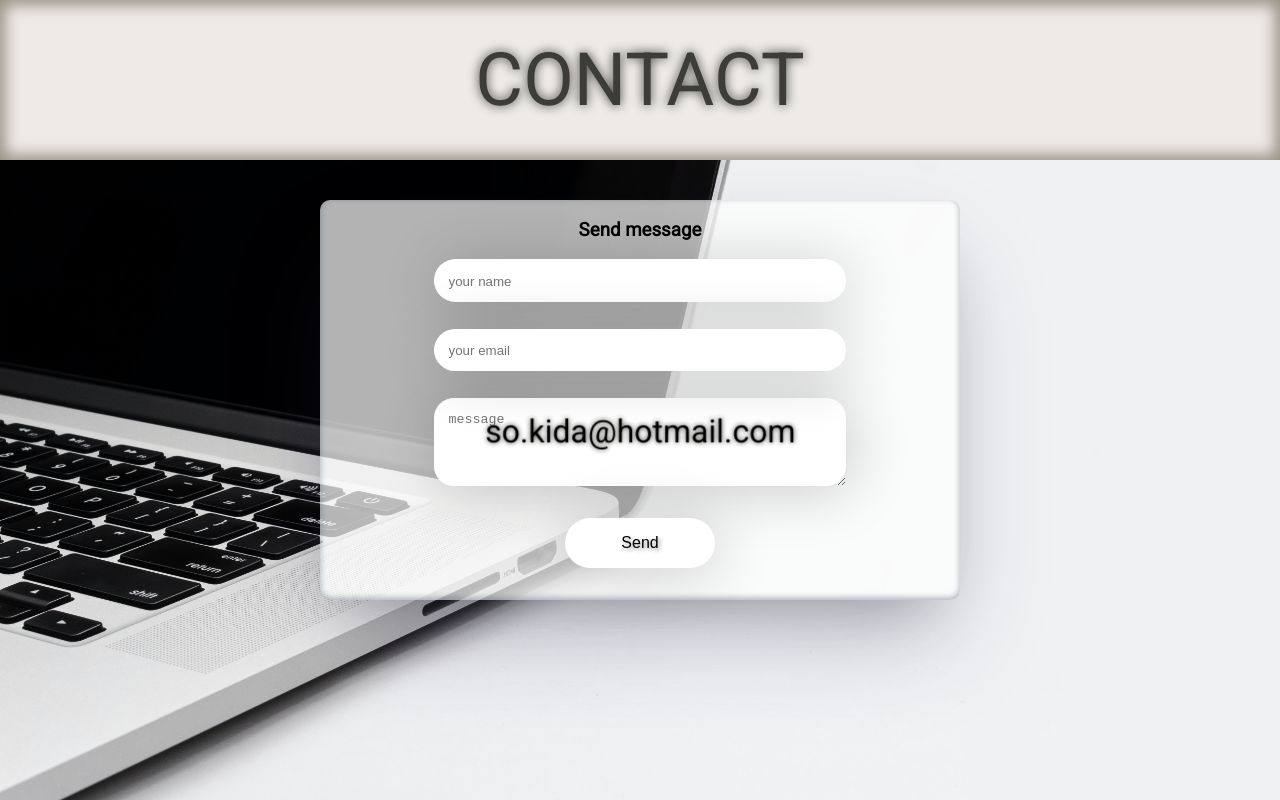
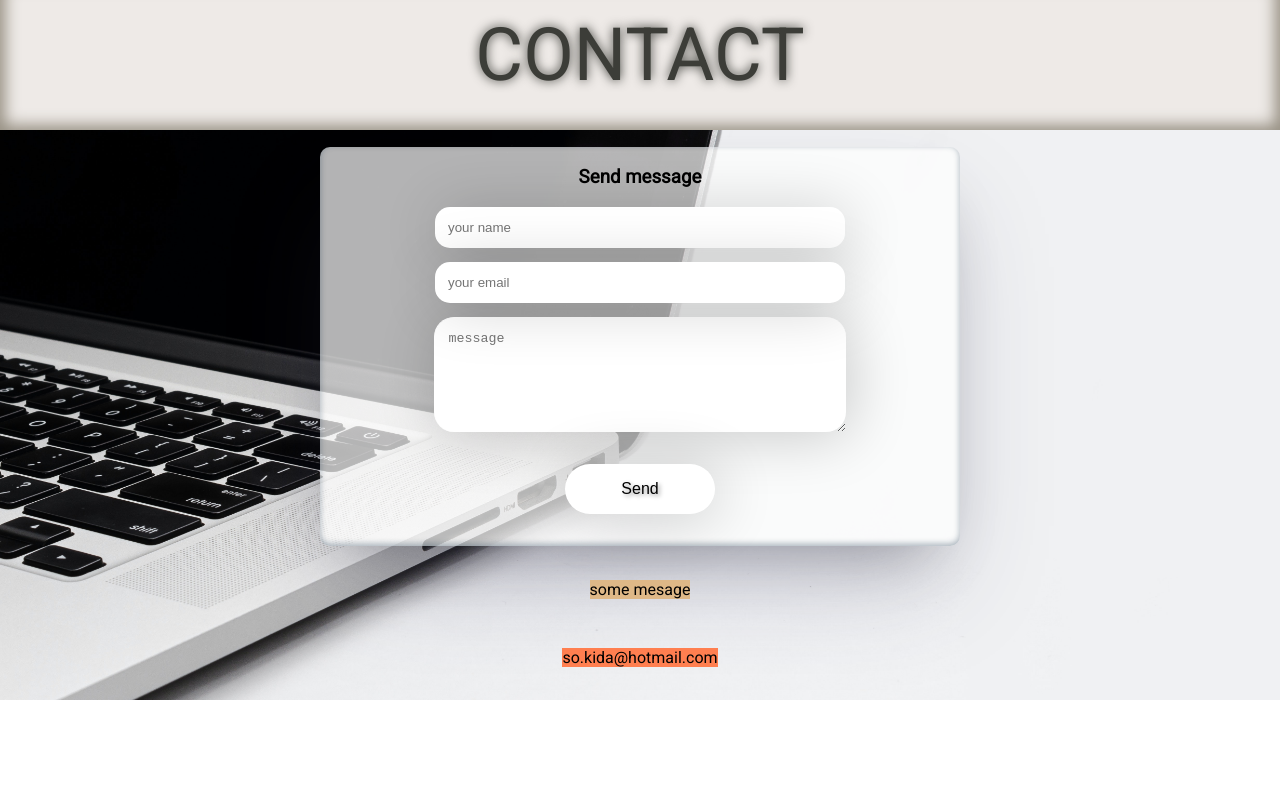
Before and after one commit to idakroniczaja/myPortfolio, a React (Create React App) app: page / in a window 1280 px wide. Shown: the part 3040-3840 px from the top of the page. After the commit the page ends 3740 px from the top, so only its background shows below. Built offline with nearby package versions, Linux system fonts and the light colour scheme; the HTML template or start-up script is replaced by a standard one; a web font is replaced by a local one.

Commit message:
part of css for contact

```diff
--- a/public/index.html
+++ b/public/index.html
@@ -15,7 +15,7 @@
 
     <link rel="stylesheet" href="https://fonts.googleapis.com/css?family=Roboto:regular,thin">
     <link rel="stylesheet" href="https://fonts.googleapis.com/css?family=Sofia">
-    <title>React App</title>
+    <title>Ida Development</title>
   </head>
   <body>
     <noscript>You need to enable JavaScript to run this app.</noscript>
--- a/src/App.css
+++ b/src/App.css
@@ -18,7 +18,7 @@
 
 h2{
   background-color: #eeeae7;
-  height: 20vh;
+  height: 20%;
   min-height: 150px;
   width: 100%;
   text-transform: uppercase;
--- a/src/components/Contact.css
+++ b/src/components/Contact.css
@@ -1,57 +1,48 @@
 #contact{
     background-color: seashell;
-}
-
-#contact article {
-    width: 100%;
-    height: 80vh;
-    display: flex;
+    height: 90vh;
+    display:flex;
     flex-direction: column;
-    /* justify-content: space-between; */
-
+    align-items: center;
 }
 
 
 
-#contact .background-image{
+#contact article {
+    background-color: azure;
     width: 100%;
-    height: 90%;
-    padding: 2.5em 0;
+    height: 100%;
+    display: flex;
+    flex-direction: column;
+    align-items: center;
+    justify-content: space-evenly;
     background-image: url(./pexels-math-331684.jpg);
     background-position: center;
     background-repeat: no-repeat;
     background-size: cover;
+
+}
+
+#contact form{
+    background-color: brown;
     display: flex;
     flex-direction: column;
     align-items: center;
-    justify-content: space-between;
-
-}
-
-form{
-    display: flex;
-    flex-direction: column;
-    align-items: center;
-    justify-content: space-around;
+    justify-content: space-evenly;
     background-color: rgba(255,255,255,0.7);
-    position: absolute;
     width: 50%;
     min-width: 450px;
-    height: 50%;
+    height: 70%;
     border-radius: 10px;
     box-shadow: rgba(50, 50, 93, 0.25) 0px 50px 100px -20px, rgba(0, 0, 0, 0.3) 0px 30px 60px -30px, rgba(10, 37, 64, 0.35) 0px -2px 6px 0px inset;
     animation: form 2s ease-in 0.5s
-}
-
-@keyframes form {
-    0%{transform: translateX(-150%);}
-    100%{transform: translateX(0%);}
 }
 
 
 form input, form textarea{
     width: 60%;
 }
+
 
 form textarea{
     border: none;
@@ -62,24 +53,22 @@ form textarea{
     box-shadow: 4px 4px 60px rgba(0,0,0,0.2);
     border-radius: 20px;
     transition: all 0.3s linear;
+
 }
 
 form input{
+
+    padding: 1em;
+    margin-bottom: 1em;
     border: none;
-    padding: 1em;
-    margin-bottom: 2em;
-    border: none;
-    border-left: 1px solid white;
-    border-top: 1px solid white;
-    border-radius: 5000px;
+    border-radius: 15px;
     backdrop-filter: blur(5px);
     box-shadow: 4px 4px 60px rgba(0,0,0,0.2);
     transition: all 0.3s linear;
-
 }
 
 form input:focus, form textarea:focus{
-    transform: scale(110%);
+    transform: scale(105%);
 }
 
 form button{
@@ -104,15 +93,19 @@ form button:hover{
     background-color: rgb(238, 238, 238);
 }
 
-#form{
-    display: flex;
-    align-items: flex-start;
-    justify-content: center;
+
+
+#message{
+    background-color: burlywood;
 }
 
 #email{
-padding-bottom: 2em;
-font-size: 2rem;
-text-shadow: 0 0 0.15em #3c3d38;
-animation: shake 2.5s linear infinite;
+    background-color: coral;
 }
+
+
+
+@keyframes form {
+    0%{transform: translateX(-150%);}
+    100%{transform: translateX(0%);}
+}
--- a/src/components/Contact.js
+++ b/src/components/Contact.js
@@ -4,7 +4,7 @@ import emailjs from 'emailjs-com';
 
 export default function Contact({contactRef, dataAos}) {
 
-const [message, setMessage] = useState('')
+const [message, setMessage] = useState('some mesage')
 
 
 const sendEmail = (e)=> {
@@ -17,20 +17,14 @@ e.preventDefault()
     e.target.reset()
 }
 
-const displayMessage = ()=>{
-    return (
-        <p>{message}</p>
-    )
-}
 
 
     return (
         <section data-aos={dataAos}ref={contactRef} id='contact' className='container'>
             <h2>Contact</h2>
+
             <article>
 
-                <div className='background-image'>
-                 <div id='form'>
                     <form onSubmit={sendEmail}>
                         <h3>Send message</h3>
                         <input name='name' type='text' placeholder='your name'/>
@@ -38,16 +32,11 @@ const displayMessage = ()=>{
                         <textarea placeholder='message' name="message"  rows="10"/>
                         <button type='submit'>Send</button>
                     </form>
-                  </div>
 
 
-                    <div id='email'>
-                        so.kida@hotmail.com
-                    </div>
-                        {displayMessage()}
-                </div>
+                    <p id='message'>{message}</p>
 
-
+                    <p id='email'>so.kida@hotmail.com</p>
 
 
 
```
